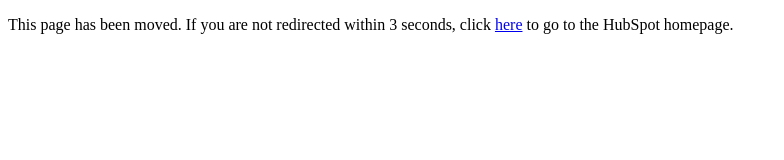
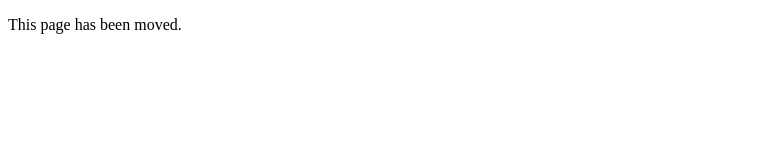
Before and after one commit to chir263/exp-add-circuit-iiith, a plain HTML site: page index.html in a window 1280 px wide. Shown: the whole page, without its empty margins (0-784 px from the left). Drawn offline with Linux system fonts and the light colour scheme.

Commit message:
Update index.html

```diff
--- a/index.html
+++ b/index.html
@@ -6,6 +6,6 @@
      <meta http-equiv="refresh" content="3; URL=/experiment/simulation/index.html" />
    </head>
    <body>
-     <p>This page has been moved. If you are not redirected within 3 seconds, click <a href="https://www.hubspot.com/">here</a> to go to the HubSpot homepage.</p>
+     <p>This page has been moved.</p>
    </body>
 </html>
```
